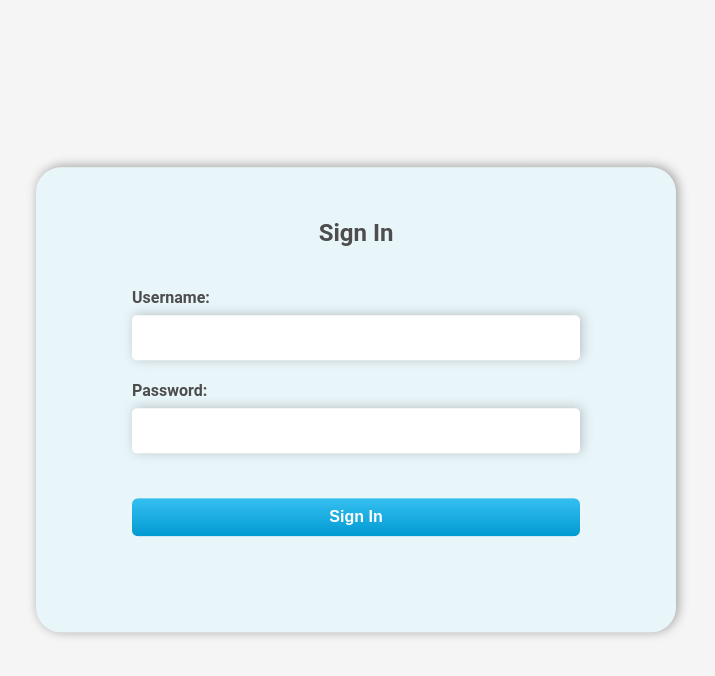
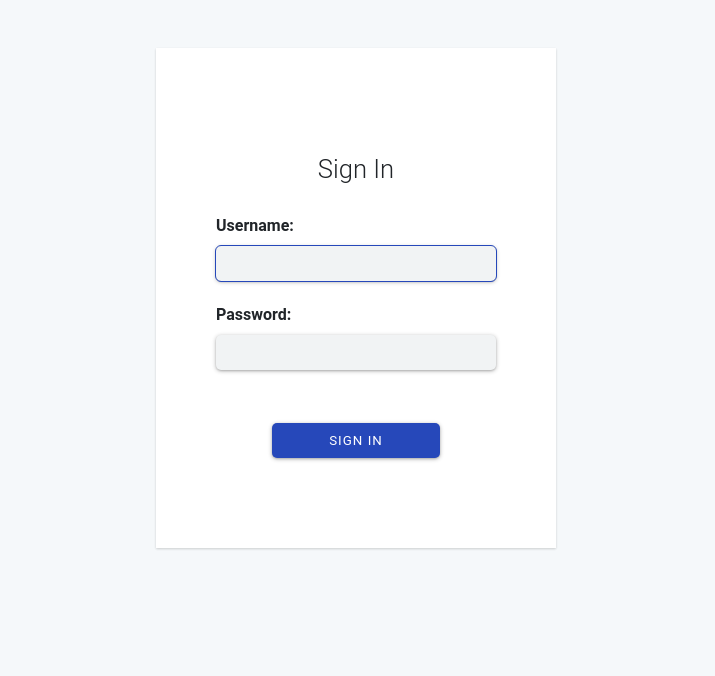
Before and after one commit to elienai-zavala/test, a React app: page / in a window 1280 px wide. Shown: the whole page, without its empty margins (284-999 px from the left). Built offline with nearby package versions, Linux system fonts and the light colour scheme.

Commit message:
Se agregaron reglas de estilo en SCSS y se cambió el estylo y estructura para el CSS

```diff
--- a/package.json
+++ b/package.json
@@ -9,6 +9,7 @@
     "react": "^18.2.0",
     "react-dom": "^18.2.0",
     "react-scripts": "5.0.1",
+    "sass": "^1.55.0",
     "web-vitals": "^2.1.4"
   },
   "scripts": {
--- a/src/api/App.js
+++ b/src/api/App.js
@@ -1,10 +1,11 @@
+import React from 'react';
 import Login from './Login';
 
 function App() {
   return (
-    <main>
+    <React.StrictMode>
       <Login />
-    </main>
+    </React.StrictMode>
   );
 }
 
--- a/src/api/Login.js
+++ b/src/api/Login.js
@@ -29,10 +29,10 @@ const Login = () => {
     <>
     {
       success ? (
-        <section className="container-form">You're Login.</section>
+        <div className="container-form">You're Login.</div>
       ) : (
-        <section className="container-form">
-          <p ref={errRef} className={errMsg ? "errmsg" : "offscreen"} aria-live="asertive">
+        <div className="container-form">
+          <p ref={errRef} className={errMsg ? "errmsg" : "offscreen"}>
             {errMsg}
           </p>
           <h1>Sign In</h1>
@@ -60,9 +60,9 @@ const Login = () => {
               required
             />
 
-            <button className="btn-login">Sign In</button>
+            <button className="button btn-login">Sign In</button>
           </form>
-        </section>
+        </div>
       )
     }
     </>
--- /dev/null
+++ b/src/css/_login.scss
@@ -0,0 +1,98 @@
+@import 'variables.scss';
+@import 'mixins.scss';
+
+.button {
+  @include flex(center, center);
+  box-shadow: $button-shadow;
+  background-color: $blue-5;
+  text-transform: capitalize;
+  cursor: pointer;
+
+  &:hover, &:focus {
+    transition: 0.15s ease-in-out;
+  }
+}
+
+.container-form {
+  @include size(400px, auto);
+  @include flex(center, center, column);
+
+  margin: 3rem auto;
+  background-color: white;
+  box-shadow: $login-container-shadow;
+  overflow: hidden;
+  padding-top: 10px;
+  padding-bottom: 10px;
+
+  h1 {
+    text-transform: capitalize;
+    font-size: 1.6em;
+    font-weight: 300;
+    padding: 60px 0;
+    padding-bottom: 10px;
+  }
+
+  p {
+    &.offscreen {
+      margin: 2em 0em 0em;
+    }
+    &.errmsg {
+      margin: 2em 0em 0em;
+      color: red;
+      font-weight: bold;
+    }
+  }
+
+  .btn-login {
+    @include border-radius(5px, 5px, 5px, 5px);
+    align-self: center;
+    width: 60%;
+    padding: 10px 30px;
+    background-color: $blue-100;
+    color: #fff;
+    text-transform: uppercase;
+    letter-spacing: 1px;
+    font-weight: 400;
+    margin: 40px 0;
+
+    &:hover, &:focus {
+      box-shadow: 0px 3px 20px 3px rgba($blue-100,0.3);
+      background-color: $blue-100;
+    }
+  }
+}
+
+form.login {
+  display: flex;
+  flex-direction: column;
+  align-content: flex-start;
+  width: 70%;
+  height: auto;
+  margin: 2% 5% 10% 5%;
+
+  label {
+    display: inline-block;
+    width: auto;
+    font-weight: bold;
+    text-transform: capitalize;
+    padding: 0.5em 0em;
+  }
+
+  input {
+    display: inline-block;
+    width: auto;
+    padding: 5px 10px;
+    font-weight: bold;
+    @include border-radius(5px, 5px, 5px, 5px);
+    background-color: #f1f3f4;
+    width: auto;
+    height: 35px;
+    border: none;
+    box-shadow: $button-shadow;
+    margin: 0em 0em 1em 0em;
+
+    &:focus {
+      outline: 0.5px solid #2648ba;
+    }
+  }
+}
--- /dev/null
+++ b/src/css/_mixins.scss
@@ -0,0 +1,18 @@
+@mixin size($width: inherit, $height: inherit) {
+  width: $width;
+  height: $height;
+}
+
+@mixin flex($align, $justify, $direction: row) {
+  display: flex;
+  align-items: $align;
+  justify-content: $justify;
+  flex-direction: $direction;
+}
+
+@mixin border-radius($topLeft:50%, $topRight:50%, $botLeft:50%, $botRight:50%) {
+  border-top-left-radius: $topLeft;
+  border-top-right-radius: $topRight;
+  border-bottom-left-radius: $botLeft;
+  border-bottom-right-radius: $botRight;
+}
--- /dev/null
+++ b/src/css/_variables.scss
@@ -0,0 +1,7 @@
+$deepBlue-5: #f1f3f4;
+$deepBlue-100: #000C2F;
+$blue-5: #F2F8FF;
+$blue-80: #3394FF;
+$blue-100: #2648BA;
+$login-container-shadow: 0 1px 3px rgba(0, 0, 0, 0.06), 0 1px 2px rgba(0, 0, 0, 0.12);
+$button-shadow: 0 1px 4px rgba(0, 0, 0, 0.3), 0 1px 2px rgba(0, 0, 0, 0.12);
--- /dev/null
+++ b/src/css/index.scss
@@ -0,0 +1,37 @@
+@charset "UTF-8";
+@import 'variables.scss';
+@import 'mixins.scss';
+
+*, *:before, *:after, ul, li, a, button, input, h1, h2, h3, h4, h5, h6, p, img, image, svg, path, g, canvas {
+	margin: 0;
+	padding: 0;
+	box-sizing: border-box;
+	background-color: transparent;
+	border: none;
+	text-decoration: none;
+	font-family: 'Roboto', sans-serif;
+	user-select: none;
+	list-style: none;
+	position: relative;
+}
+
+html {
+	line-height: 1.15;
+	-webkit-text-size-adjust: 100%;
+	-ms-text-size-adjust: 100%;
+	-ms-overflow-style: scrollbar;
+	-webkit-tap-highlight-color: #0000;
+}
+
+body {
+  background-color: #F5F8FA;
+  margin: 0;
+  padding: 0;
+	font-size: 1rem;
+	font-weight: 400;
+	line-height: 1.5;
+	color: #212529;
+	text-align: left;
+}
+
+@import 'login.scss';
--- a/src/index.js
+++ b/src/index.js
@@ -1,9 +1,10 @@
+import './css/index.scss';
 import React from 'react';
 import { createRoot } from "react-dom/client";
-import './index.css';
 import App from './api/App';
 import reportWebVitals from './reportWebVitals';
 
+try {
   const container = document.getElementById("root");
   const root = createRoot(container);
   root.render(<App />);
@@ -12,3 +13,25 @@ root.render(<App />);
   // to log results (for example: reportWebVitals(console.log))
   // or send to an analytics endpoint. Learn more: https://bit.ly/CRA-vitals
   reportWebVitals();
+} catch (e) {
+  console.log(e);
+
+  const style = {
+    'padding': '2em',
+    'display': 'flex',
+    'align-items': 'center',
+    'justify-content': 'center'
+  };
+
+  const container = document.getElementById("root");
+  const root = createRoot(container);
+
+  root.render(
+    <div style={style}>
+      <h1>404 Error</h1>
+      <h2>An Unknown error occurred</h2>
+      <h4>Error Message: </h4>
+      <h5>{e}</h5>
+    </div>
+  );
+}
```
Also changed, not shown: public/index.html (+0 -23 lines), README.md, src/index.css, 1 other file. Lines whose indentation alone changed are shown as unchanged.
